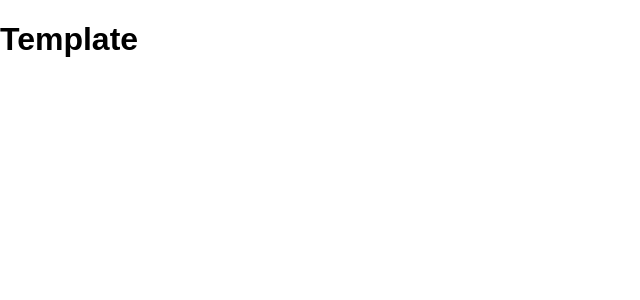
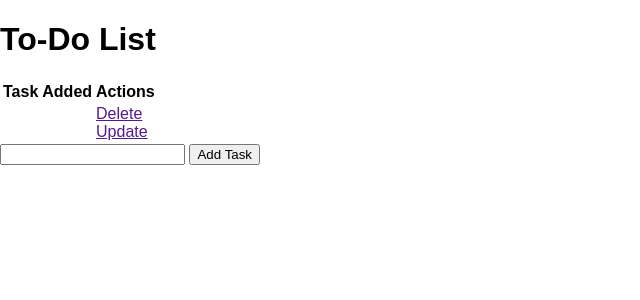
Before and after one commit to Harvindsokhal/Flask-App, a Flask app: page / in a window 1280 px wide. Shown: the top 300 px of the page, without its empty margins (0-640 px from the left). Run offline with Flask 2, Linux system fonts and the light colour scheme.

Commit message:
Table setup

```diff
--- a/app.py
+++ b/app.py
@@ -12,8 +12,10 @@ class Todo(db.Model):
     content = db.Column(db.String(200), nullable=False)
     date_created = db.Column(db.DateTime, default=datetime.utcnow)
 
+    def __repr__(self):
+        return '<Task %r>' % self.id
 
-@app.route('/')
+@app.route('/', methods=['POST', 'GET'])
 
 def index():
     return render_template('index.html')
--- a/templates/index.html
+++ b/templates/index.html
@@ -1,9 +1,33 @@
 {% extends 'base.html' %}
 
 {% block head %}
-
+<title>To-Do List</title>
 {% endblock %}
 
 {% block body %}
-<h1>Template</h1>
+<div class="content">
+    <h1>To-Do List</h1>
+    <table>
+        <tr>
+            <th>Task</th>
+            <th>Added</th>
+            <th>Actions</th>
+        </tr>
+        <tr>
+            <td></td>
+            <td></td>
+            <td>
+                <a href="">Delete</a>
+                <br>
+                <a href="">Update</a>
+            </td>
+        </tr>
+    </table>
+
+    <form action="/" method="POST">
+        <input type="text" name="content" id="content">
+        <input type="submit" value="Add Task">
+    </form>
+
+</div>
 {% endblock %}
```
